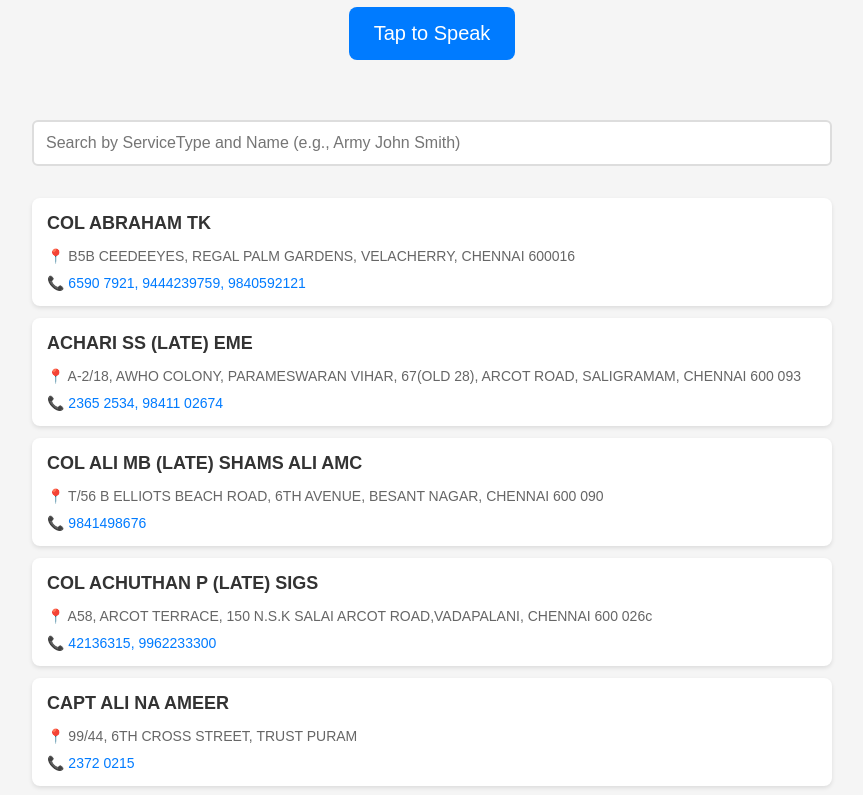
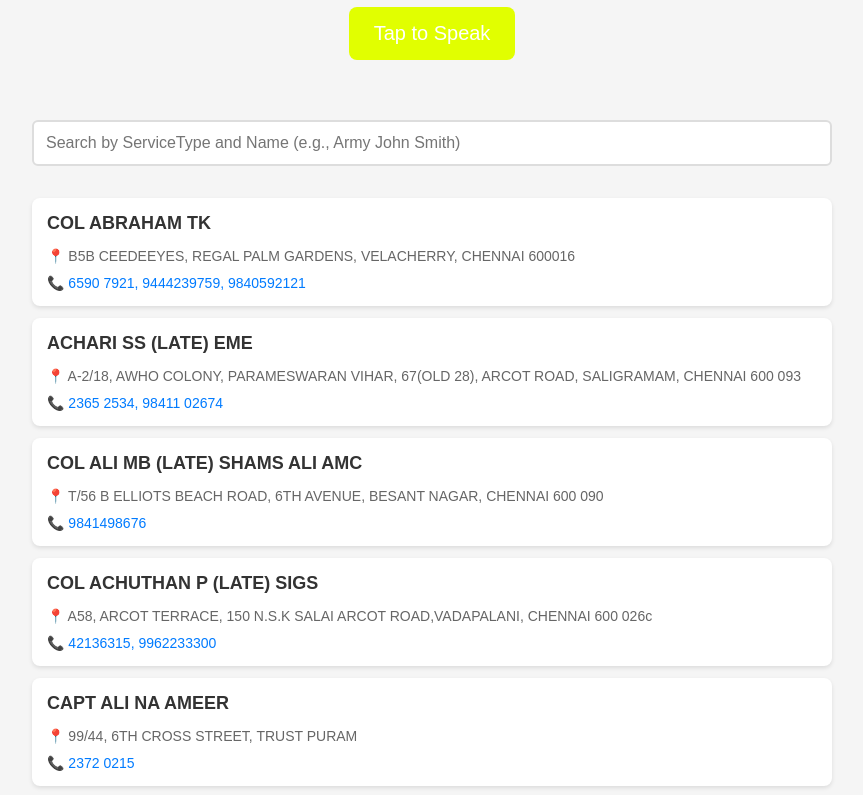
Before and after one commit to P-HEMAPRIYA/Voice_Search_App, a plain HTML site: page index.html in a window 1280 px wide. Shown: the part 94-889 px from the top of the page, without its empty margins (208-1071 px from the left). Drawn offline with Linux system fonts and the light colour scheme.

Commit message:
Add files via upload

```diff
--- a/style.css
+++ b/style.css
@@ -14,7 +14,7 @@ h1 {
 .mic-btn {
   padding: 15px 25px;
   font-size: 20px;
-  background: #007bff;
+  background: #e1ff00;
   color: white;
   border: none;
   border-radius: 8px;
```
